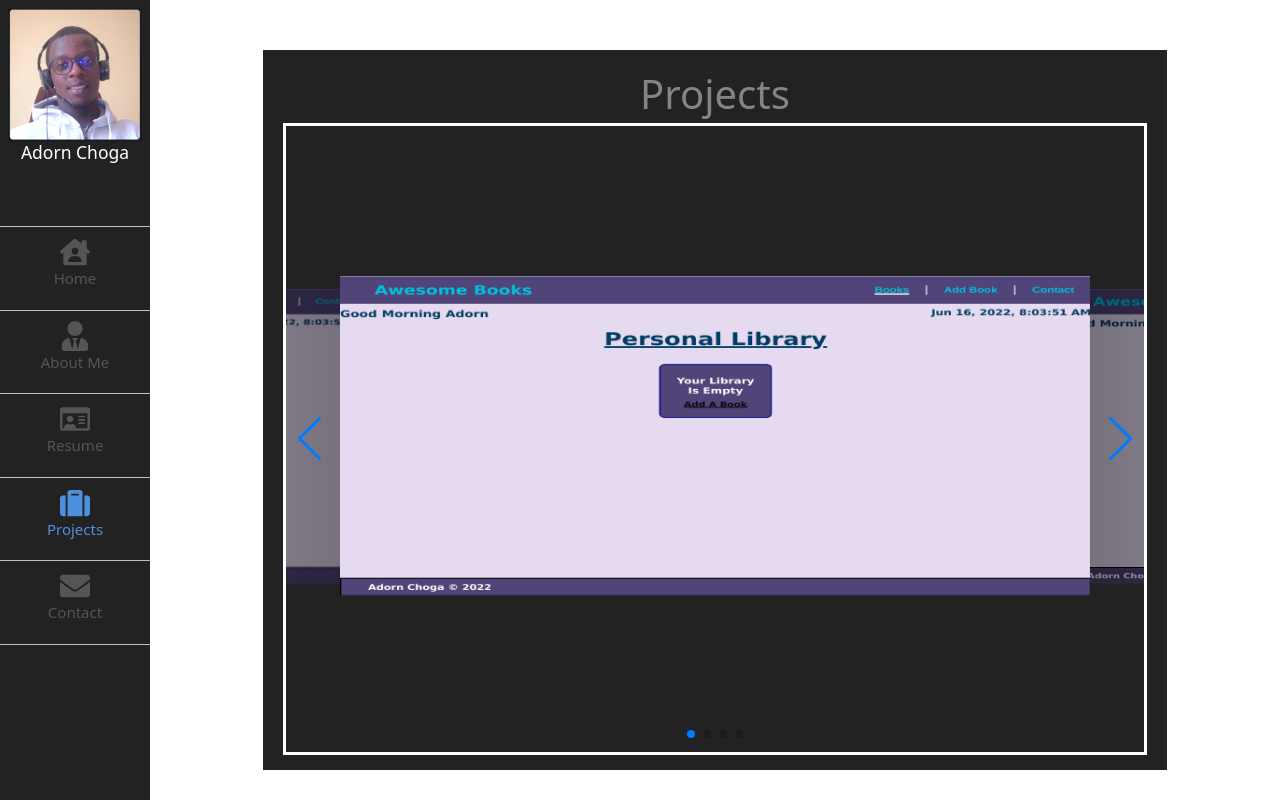
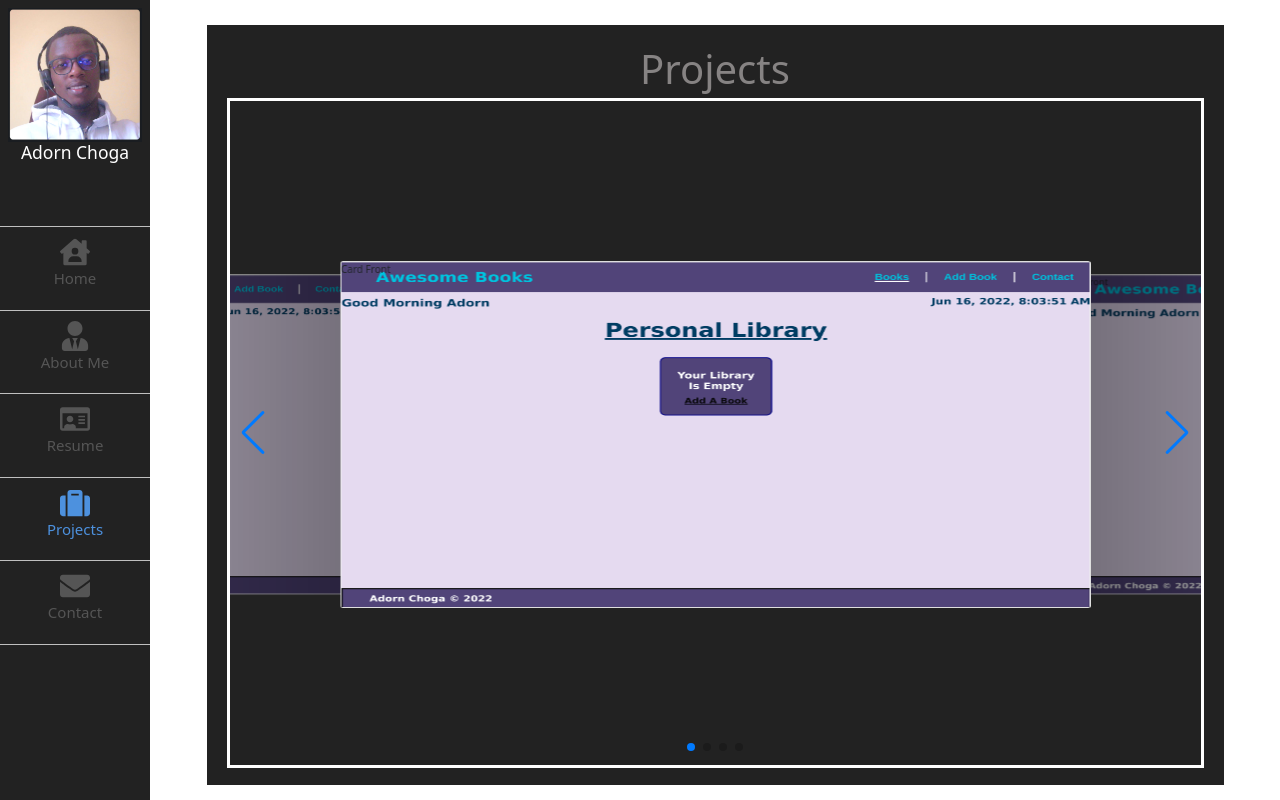
Before and after one commit to AdornChoga/my-portfolio-website, a React (Create React App) app: page /portfolio in a window 1280 px wide. Built offline with nearby package versions, Linux system fonts and the light colour scheme.

Commit message:
Add project card 3D flip animation

```diff
--- a/src/App.css
+++ b/src/App.css
@@ -22,9 +22,9 @@
 }
 
 .component-container {
-  margin-top: 5rem;
-  width: 80%;
-  height: 90vh;
+  margin-top: 2.5rem;
+  width: 90%;
+  height: 95vh;
   background-color: #222;
   overflow: auto;
   padding: 2rem;
@@ -43,7 +43,7 @@
   }
 }
 
-@media screen and (max-width: 990px){
+@media screen and (max-width: 990px) {
   .component-container {
     margin: 0;
     width: 100%;
--- a/src/components/projects/Projects.css
+++ b/src/components/projects/Projects.css
@@ -5,18 +5,57 @@
   border: solid white;
   width: 100%;
   height: 93%;
-  padding-top: 15rem;
+  padding-top: 16rem;
 }
 
 .swiper-slide {
-  background-position: center;
-  background-size: cover;
+  position: relative;
   width: 75rem;
-  height: 67%;
-  background-color: transparent;
+  height: 69%;
+}
+
+.card {
+  width: 100%;
+  height: 100%;
+  transition: transform 2s;
+  -webkit-transition: transform 2s;
+  -moz-transition: transform 2s;
+  -ms-transition: transform 2s;
+  -o-transition: transform 2s;
+  transform-style: preserve-3d;
+}
+
+.card-front,
+.card-back {
+  position: absolute;
+  width: 100%;
+  height: 100%;
+  backface-visibility: hidden;
+  -webkit-backface-visibility: hidden;
+}
+
+.card-front {
   background-image: url('../../assets/images/awesome-books-wf.png');
   background-size: 100% 100%;
   background-repeat: no-repeat;
+  background-position: center;
+}
+
+.card-back {
+  background: #1c1f54;
+  transform: rotateX(180deg);
+  -webkit-transform: rotateX(180deg);
+  -moz-transform: rotateX(180deg);
+  -ms-transform: rotateX(180deg);
+  -o-transform: rotateX(180deg);
+}
+
+.swiper-slide.swiper-slide-active:hover .card {
+  transform: rotateX(-180deg);
+  -webkit-transform: rotateX(-180deg);
+  -moz-transform: rotateX(-180deg);
+  -ms-transform: rotateX(-180deg);
+  -o-transform: rotateX(-180deg);
 }
 
 @media screen and (max-width: 990px) {
--- a/src/components/projects/Projects.jsx
+++ b/src/components/projects/Projects.jsx
@@ -8,7 +8,6 @@ import 'swiper/css/effect-coverflow';
 import 'swiper/css/pagination';
 import 'swiper/css/navigation';
 import './Projects.css';
-// import BudgetApp from '../../assets/images/budget-app.png';
 
 const Projects = () => (
   <div className="component-container">
@@ -36,10 +35,46 @@ const Projects = () => (
       modules={[EffectCoverflow, Pagination, Navigation, Keyboard]}
       className="mySwiper"
     >
-      <SwiperSlide />
-      <SwiperSlide />
-      <SwiperSlide />
-      <SwiperSlide />
+      <SwiperSlide>
+        <div className="card">
+          <div className="card-front">
+            <span>Card Front</span>
+          </div>
+          <div className="card-back">
+            <span>Card Back</span>
+          </div>
+        </div>
+      </SwiperSlide>
+      <SwiperSlide>
+        <div className="card">
+          <div className="card-front">
+            <span>Card Front</span>
+          </div>
+          <div className="card-back">
+            <span>Card Back</span>
+          </div>
+        </div>
+      </SwiperSlide>
+      <SwiperSlide>
+        <div className="card">
+          <div className="card-front">
+            <span>Card Front</span>
+          </div>
+          <div className="card-back">
+            <span>Card Back</span>
+          </div>
+        </div>
+      </SwiperSlide>
+      <SwiperSlide>
+        <div className="card">
+          <div className="card-front">
+            <span>Card Front</span>
+          </div>
+          <div className="card-back">
+            <span>Card Back</span>
+          </div>
+        </div>
+      </SwiperSlide>
     </Swiper>
   </div>
 );
```
Also changed, not shown: 1 other file (tests, documents, lock files or other folders).
